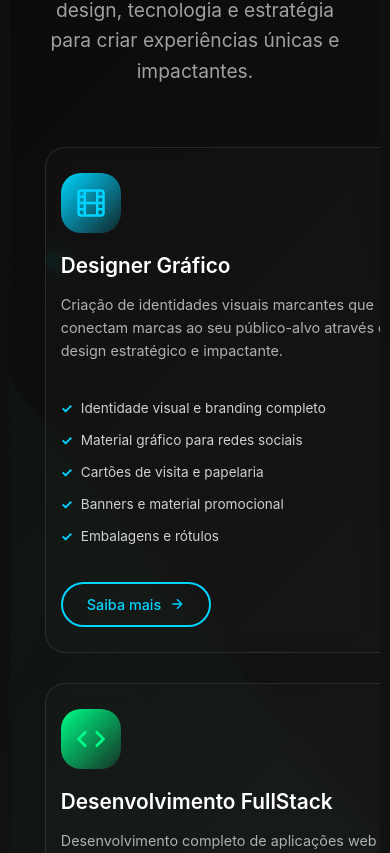
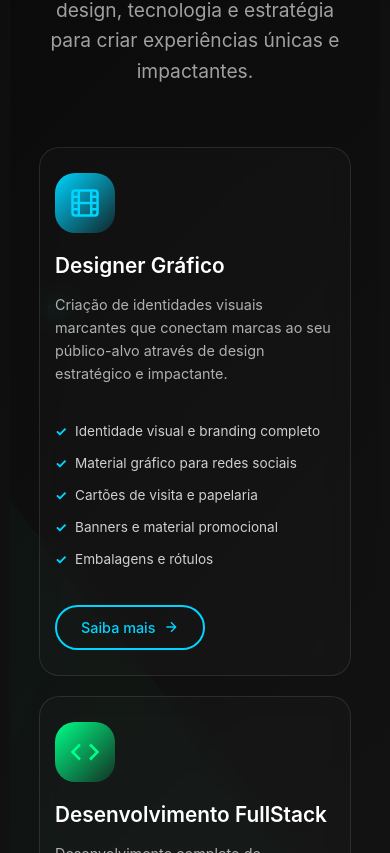
Before and after one commit to jottasilva/portfolio, a React (Create React App) app: page / in a window 390 px wide. Shown: the part 1091-1944 px from the top of the page. Built offline with nearby package versions, Linux system fonts and the light colour scheme; a web font is replaced by a local one.

Commit message:
Update ServSection.css

```diff
--- a/src/css/ServSection.css
+++ b/src/css/ServSection.css
@@ -30,9 +30,8 @@
 }
 
 .container {
-  max-width: 1200px; /* Mudança: use um valor fixo ao invés de 100vw */
+  max-width: 100vw;
   margin: 0 auto;
-  padding: 0 20px; /* Adicione padding para mobile */
   position: relative;
   z-index: 1;
 }
@@ -299,10 +298,6 @@
 /* Stats Bar */
 .stats-bar {
   display: flex;
-    position: relative;
-  z-index: 10;
-  visibility: visible !important;
-  display: flex !important;
   justify-content: center;
   gap: 50px;
   margin:80px auto;
@@ -344,29 +339,21 @@
   }
 
   .services-grid {
-  display: grid;
-  grid-template-columns: repeat(auto-fit, minmax(400px, 1fr));
-  gap: 30px;
-  max-width: 80vw; /* Mudança: use max-width ao invés de width */
-  margin: 60px auto;
-}
+    grid-template-columns: 1fr;
+    gap: 20px;
+    margin-top: 40px;
+  }
 
   .service-card {
     padding: 30px 20px;
   }
 
   .stats-bar {
-  display: flex;
-  justify-content: center;
-  gap: 50px;
-  margin: 80px auto;
-  padding: 30px;
-  max-width: 80vw; /* Mudança: use max-width ao invés de width */
-  background: rgba(255, 255, 255, 0.02);
-  border-radius: 15px;
-  backdrop-filter: blur(10px);
-  border: 1px solid rgba(255, 255, 255, 0.1);
-}
+    flex-direction: column;
+    gap: 20px;
+    margin-top: 60px;
+    padding: 20px;
+  }
 
   .stat-item {
     min-width: auto;
```
